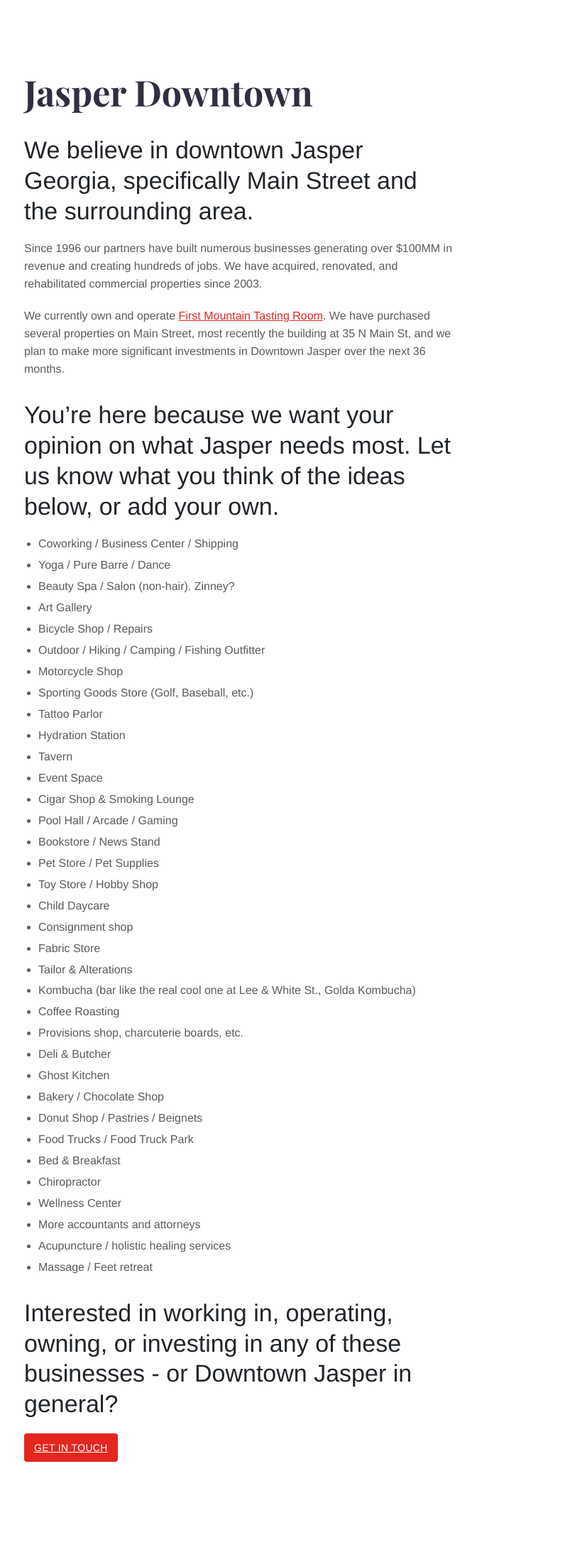
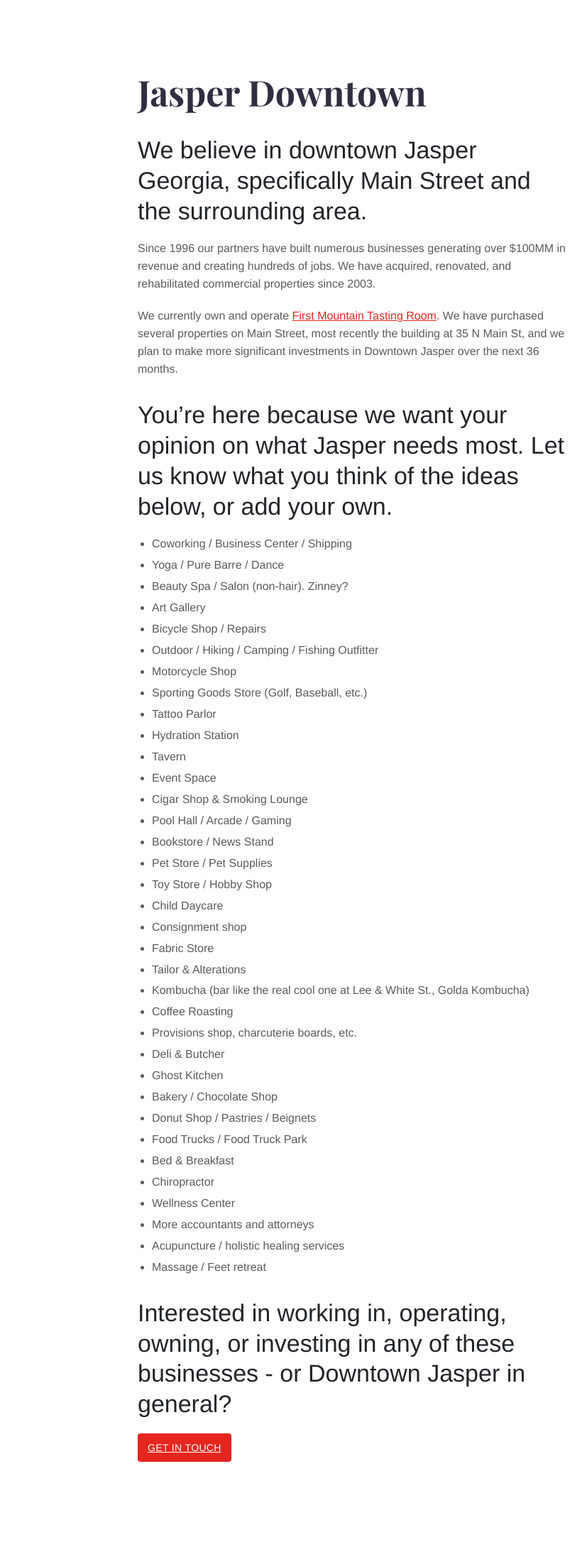
Before and after one commit to jcornelius/jasperdowntown, a Jekyll site: the page built from index.md, in a window 1280 px wide. Shown: the whole page at 71% size, without its empty margins (141-968 px from the left). Built offline with Jekyll 4.4.1, drawn with Linux system fonts in a browser that asks for light colours.

Commit message:
Update page.html

```diff
--- a/_layouts/page.html
+++ b/_layouts/page.html
@@ -4,7 +4,7 @@ layout: default
 
 <div class="container pb-6 pt-6 pt-md-10 pb-md-10">
     <div class="row justify-content-start">
-        <div class="col-12 col-md-8">
+        <div class="col-12 col-md-8 offset-2">
             <div class="service service-single">
                 <h1 class="title">{{page.title}}</h1>
                 <div class="content">{{content}}</div>
```
